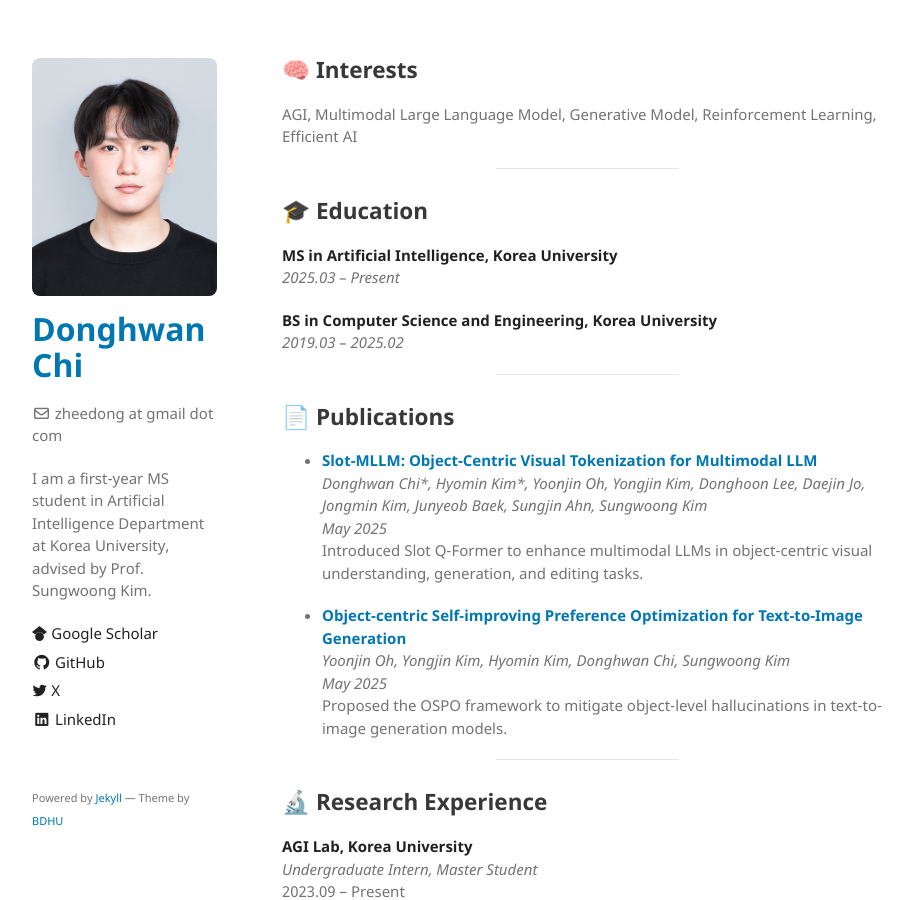
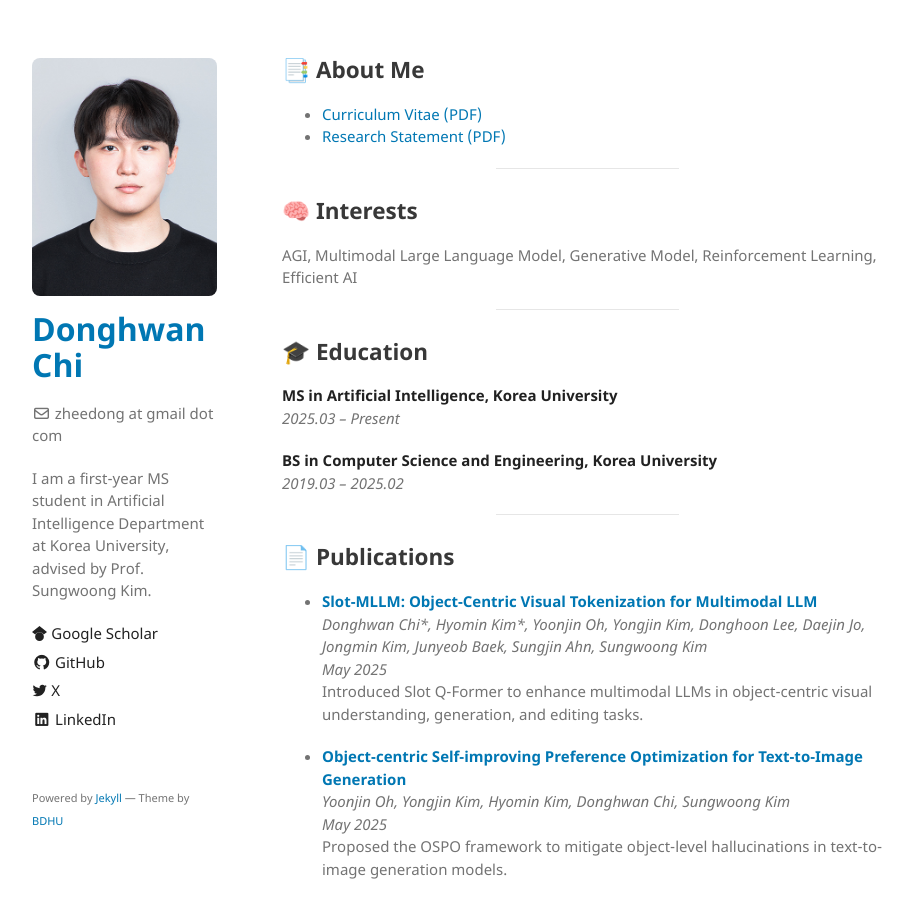
Before and after one commit to zheedong/zheedong.github.io, a Jekyll site: the page built from index.md, in a window 1280 px wide and 900 px high. Shown: the whole window, without its empty margins (178-1085 px from the left). Built offline with Jekyll 4.4.1, drawn with Linux system fonts in a browser that asks for light colours.

Commit message:
document update

```diff
--- a/index.md
+++ b/index.md
@@ -1,5 +1,12 @@
 ---
 layout: default
+
+---
+
+## 📑 About Me
+
+- [Curriculum Vitae (PDF)](/assets/documents/Donghwan_Chi_Resume.pdf)
+- [Research Statement (PDF)](/assets/documents/Donghwan_Chi_Research_Statement.pdf)
 
 ---
 
```
Also changed, not shown: 2 other files.
